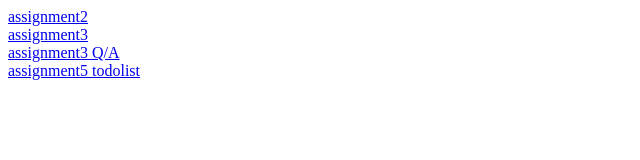
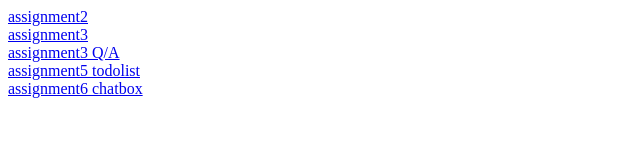
Before and after one commit to Mmonesh24/revamp_assignments, a plain HTML site: page index.html in a window 1280 px wide. Shown: the whole page, without its empty margins (0-640 px from the left). Drawn offline with Linux system fonts and the light colour scheme.

Commit message:
chatpage added

```diff
--- a/index.html
+++ b/index.html
@@ -14,5 +14,6 @@
     <br>
     <a href = "assig5_todolist.html">assignment5 todolist</a>
     <br>
+    <a href = "assign6_chatpage.html">assignment6 chatbox</a>
 </body>
 </html>
```
